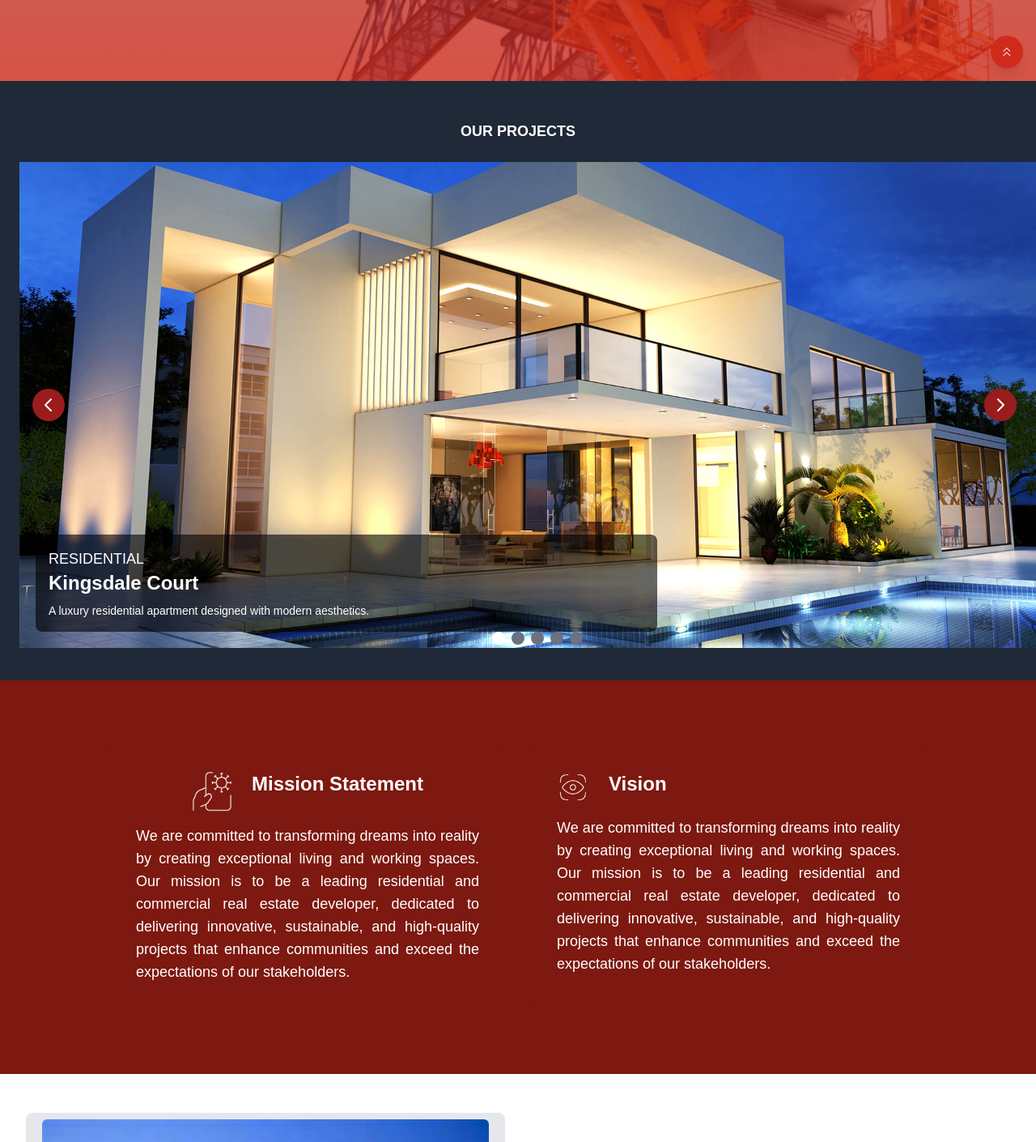
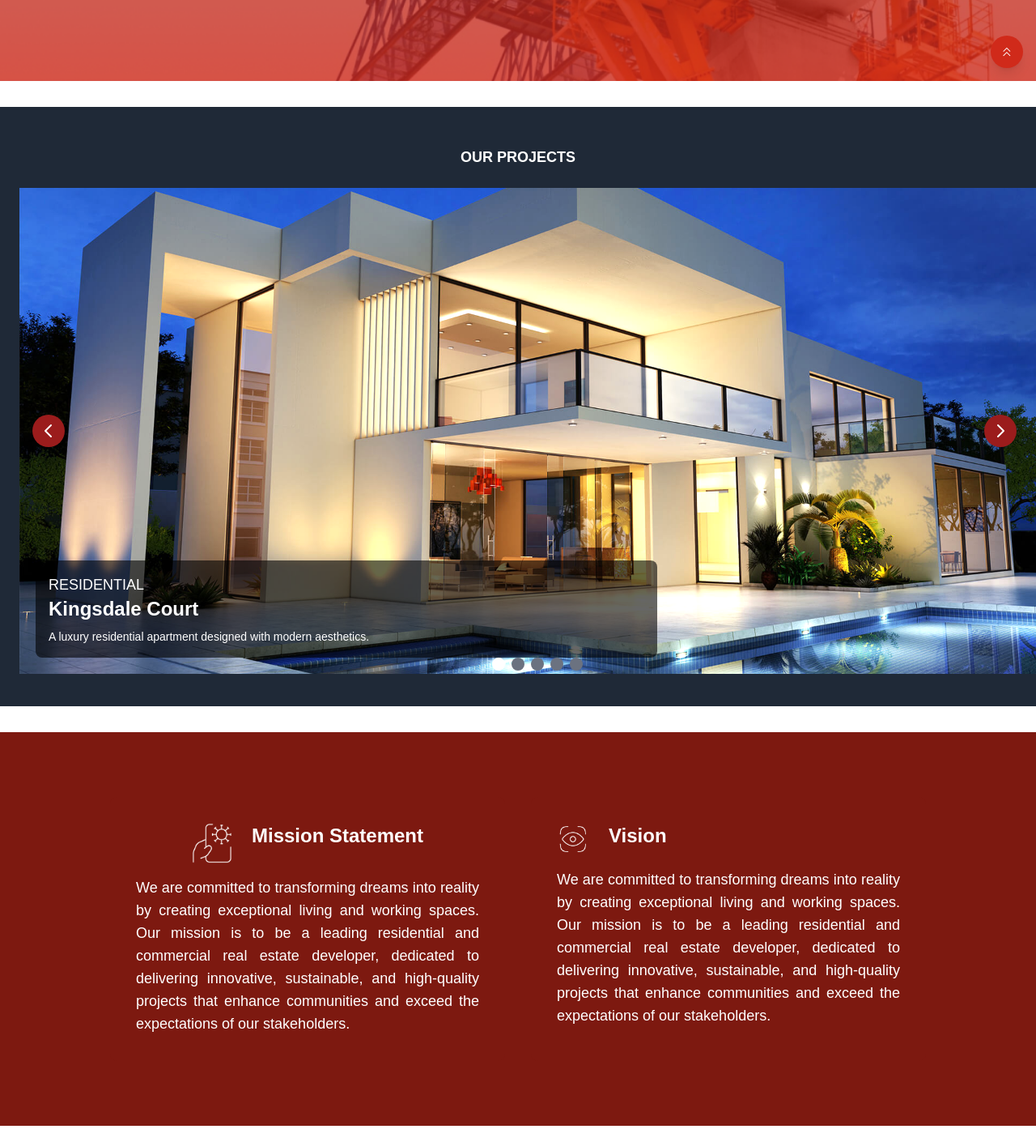
Before and after one commit to Ritephase1/rhp-website-fe, a Next.js app: page / in a window 1280 px wide. Shown: the part 700-2110 px from the top of the page at 81% size. Built offline with nearby package versions, Linux system fonts and the light colour scheme.

Commit message:
Add animation to the landing page

```diff
--- a/package.json
+++ b/package.json
@@ -18,7 +18,8 @@
     "prisma": "^6.0.1",
     "react": "^18.3.1",
     "react-dom": "^18.3.1",
-    "react-icons": "^5.4.0"
+    "react-icons": "^5.4.0",
+    "react-intersection-observer": "^9.14.0"
   },
   "devDependencies": {
     "autoprefixer": "^10.4.20",
--- a/src/app/page.js
+++ b/src/app/page.js
@@ -1,4 +1,6 @@
+"use client";
 import React, { lazy, Suspense } from "react";
+import { useInView } from "react-intersection-observer";
 import Loader from "../components/Loader";
 
 const Hero = lazy(() => import("../components/Hero"));
@@ -9,6 +11,24 @@ const SignupCard = lazy(() => import("../components/SignupCard"));
 const RHP = lazy(() => import("../components/RHP"));
 const Footer = lazy(() => import("../components/Footer"));
 const TrustedByBrands = lazy(() => import("../components/TrustedByBrands"));
+
+const AnimatedSection = ({ children }) => {
+  const { ref, inView } = useInView({
+    triggerOnce: true,
+    threshold: 0.1,
+  });
+
+  return (
+    <div
+      ref={ref}
+      className={`transition-opacity duration-1000 ${
+        inView ? "opacity-100" : "opacity-0"
+      }`}
+    >
+      {children}
+    </div>
+  );
+};
 
 export default function Home() {
   const bookedProperties = [
@@ -29,31 +49,45 @@ export default function Home() {
   ];
 
   return (
-    <div>
+    <div className="space-y-8">
       <Suspense fallback={<Loader />}>
+        <AnimatedSection>
           <Hero />
+        </AnimatedSection>
       </Suspense>
 
       <Suspense fallback={<Loader image="/images/logo.png" />}>
+        <AnimatedSection>
           <Projects properties={bookedProperties} />
+        </AnimatedSection>
       </Suspense>
 
       <Suspense fallback={<Loader />}>
+        <AnimatedSection>
           <MissionVision />
+        </AnimatedSection>
       </Suspense>
 
       <Suspense fallback={<Loader />}>
+        <AnimatedSection>
           <AboutUs imageUrl="/images/building1.jpg" />
+        </AnimatedSection>
       </Suspense>
 
+      <AnimatedSection>
         <SignupCard />
+      </AnimatedSection>
 
       <Suspense fallback={<Loader />}>
+        <AnimatedSection>
           <RHP />
+        </AnimatedSection>
       </Suspense>
 
       <Suspense fallback={<Loader />}>
+        <AnimatedSection>
           <TrustedByBrands />
+        </AnimatedSection>
       </Suspense>
 
       <Footer />
--- a/src/pages/investment.js
+++ b/src/pages/investment.js
@@ -62,7 +62,7 @@ export default function Investment() {
       <motion.div
         className="relative w-full h-[40vh] sm:h-[50vh] md:h-[60vh] lg:h-[70vh] bg-cover bg-center bg-no-repeat hero-bg"
         style={{
-          backgroundImage: "url('/images//investment.jpeg')",
+          backgroundImage: "url('/images/investment.jpeg')",
         }}
         initial={{ opacity: 0 }}
         animate={{ opacity: 1 }}
@@ -73,14 +73,14 @@ export default function Investment() {
           <div className="absolute top-0 left-0 w-full z-10 mt-4">
             <Navigation />
             <motion.div
-              className="relative h-full flex flex-col justify-center items-start pl-8 md:pl-16 text-white mt-10 md:mt-60 space-y-4 "
+              className="relative h-full flex flex-col justify-center items-start pl-4 sm:pl-8 md:pl-16 text-white mt-10 md:mt-40 space-y-4"
               initial={{ opacity: 0 }}
               whileInView={{ opacity: 1 }}
               transition={{ duration: 1 }}
             >
               {/* Hero Text Section */}
               <motion.h1
-                className="text-2xl md:text-6xl font-bold"
+                className="text-xl sm:text-2xl md:text-4xl lg:text-6xl font-bold"
                 initial={{ x: -100, opacity: 0 }}
                 whileInView={{ x: 0, opacity: 1 }}
                 transition={{ duration: 1 }}
@@ -88,7 +88,7 @@ export default function Investment() {
                 Investment
               </motion.h1>
               <motion.p
-                className="text-sm md:text-lg max-w-[60%] md:max-w-xl border-l-4 border-red-500 text-left pl-4"
+                className="text-xs sm:text-sm md:text-lg max-w-[80%] sm:max-w-[70%] md:max-w-xl border-l-4 border-red-500 text-left pl-4"
                 initial={{ x: 100, opacity: 0 }}
                 whileInView={{ x: 0, opacity: 1 }}
                 transition={{ duration: 1 }}
```
Also changed, not shown: 1 other file (tests, documents, lock files or other folders). Lines whose indentation alone changed are shown as unchanged.
